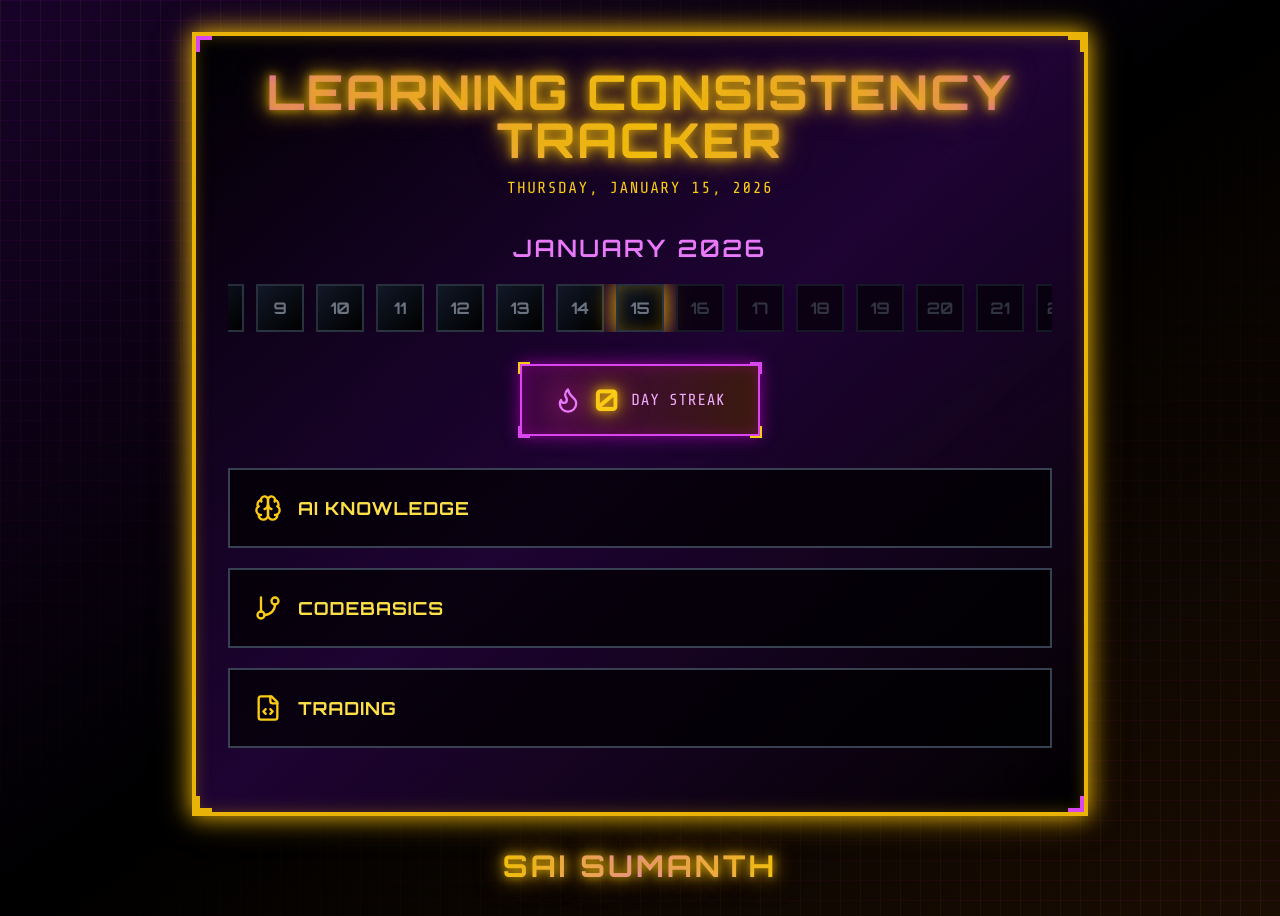
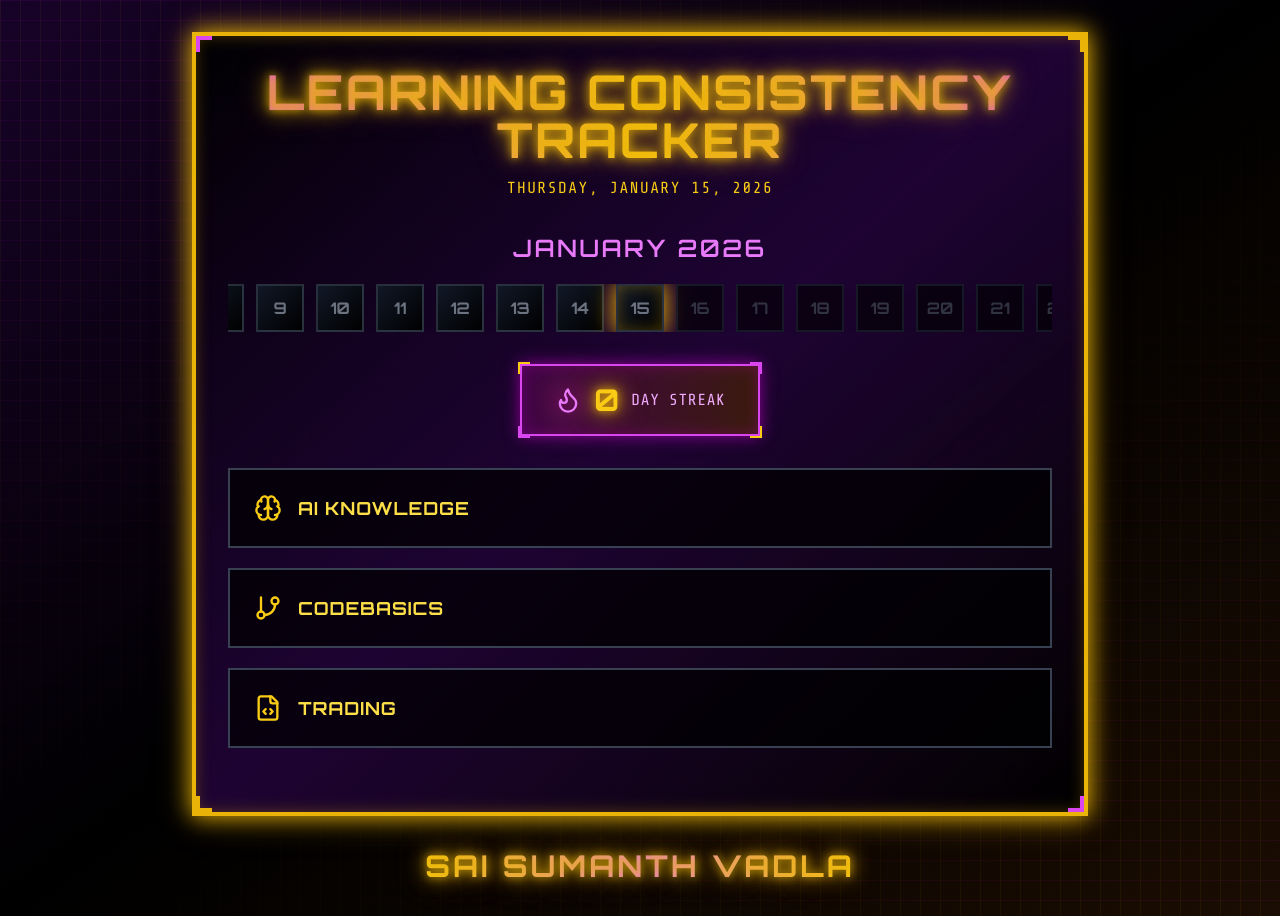
Before and after one commit to Saisumanthv/Learning-Consistency-Tracker, a React (Vite) app: page / in a window 1280 px wide. Built offline with nearby package versions, Linux system fonts and the light colour scheme; no server answers.

Commit message:
Updated App.tsx

```diff
--- a/src/App.tsx
+++ b/src/App.tsx
@@ -374,7 +374,7 @@ export default function App() {
 
         <div className="mt-8 flex items-center justify-center">
           <p className="text-xl sm:text-2xl md:text-3xl font-bold text-transparent bg-clip-text bg-gradient-to-r from-yellow-400 via-fuchsia-400 to-yellow-400 tracking-widest uppercase neon-text-gold" style={{ fontFamily: 'Orbitron, sans-serif' }}>
-            SAI SUMANTH
+            SAI SUMANTH VADLA
           </p>
         </div>
       </div>
```
